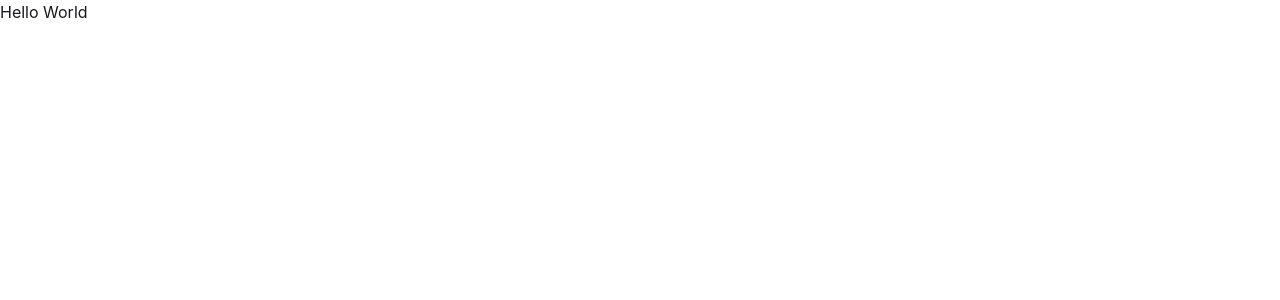
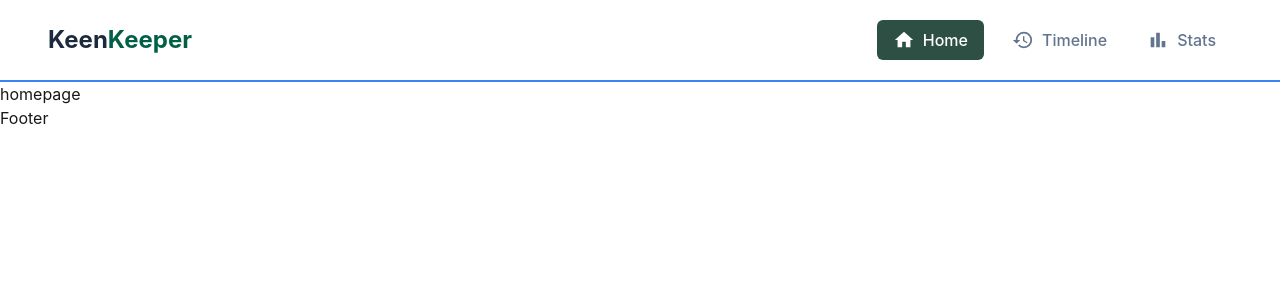
Before and after one commit to Shohan11369/assignment-07-keen-keeper, a React (Vite) app: page / in a window 1280 px wide. Shown: the top 300 px of the page. Built offline with nearby package versions, Linux system fonts and the light colour scheme.

Commit message:
now done navbar part

```diff
--- a/index.html
+++ b/index.html
@@ -2,7 +2,7 @@
 <html lang="en" data-theme="light">
   <head>
     <meta charset="UTF-8" />
-    <link rel="icon" type="image/svg+xml" href="/favicon.svg" />
+    <link rel="icon" type="image/svg+xml" href="" />
     <meta name="viewport" content="width=device-width, initial-scale=1.0" />
     <title>assignment-07-keen-keeper</title>
   </head>
--- a/package.json
+++ b/package.json
@@ -13,6 +13,7 @@
     "@tailwindcss/vite": "^4.2.2",
     "react": "^19.2.4",
     "react-dom": "^19.2.4",
+    "react-icons": "^5.6.0",
     "react-router": "^7.14.0",
     "tailwindcss": "^4.2.2"
   },
--- /dev/null
+++ b/src/components/shared/Footer.jsx
@@ -0,0 +1,11 @@
+import React from 'react';
+
+const Footer = () => {
+    return (
+        <div>
+            Footer
+        </div>
+    );
+};
+
+export default Footer;
--- /dev/null
+++ b/src/components/shared/Navbar.jsx
@@ -0,0 +1,47 @@
+import React from "react";
+import { MdHome, MdHistory, MdBarChart } from "react-icons/md";
+
+const Navbar = () => {
+  return (
+    <div className="navbar bg-base-100 border-b-2 border-[#3b82f6] px-4 md:px-8 lg:px-12 py-3">
+      {/* Logo Section */}
+      <div className="flex-1">
+        <a className="text-xl md:text-2xl font-bold text-slate-800 cursor-pointer">
+          Keen<span className="text-emerald-800">Keeper</span>
+        </a>
+      </div>
+
+      {/* Menu Section */}
+      <div className="flex-none">
+        <ul className="menu menu-horizontal items-center gap-1 md:gap-2 lg:gap-4 px-1">
+          {/* Home Link */}
+          <li>
+            <button className="flex flex-row items-center gap-2 px-3 md:px-4 py-2 bg-[#2D4F44] text-white rounded-md hover:bg-[#243f36] transition-all">
+              <MdHome size={22} />
+              <span className="font-medium text-sm md:text-base">Home</span>
+            </button>
+          </li>
+
+          {/* Timeline Link */}
+          <li>
+            <button className="flex flex-row items-center gap-2 text-slate-500 hover:text-emerald-800 px-2 md:px-3 py-2 transition-all">
+              <MdHistory size={22} />
+
+              <span className="font-medium text-sm md:text-base hidden sm:inline">Timeline</span>
+            </button>
+          </li>
+
+          {/* Stats Link */}
+          <li>
+            <button className="flex flex-row items-center gap-2 text-slate-500 hover:text-emerald-800 px-2 md:px-3 py-2 transition-all">
+              <MdBarChart size={22} />
+              <span className="font-medium text-sm md:text-base hidden sm:inline">Stats</span>
+            </button>
+          </li>
+        </ul>
+      </div>
+    </div>
+  );
+};
+
+export default Navbar;
--- /dev/null
+++ b/src/layout/RootLayout.jsx
@@ -0,0 +1,16 @@
+import React from 'react';
+import { Outlet } from 'react-router';
+import Navbar from '../components/shared/Navbar';
+import Footer from '../components/shared/Footer';
+
+const RootLayout = () => {
+    return (
+        <div>
+            <Navbar/>
+            <Outlet/>
+            <Footer/>
+        </div>
+    );
+};
+
+export default RootLayout;
--- a/src/main.jsx
+++ b/src/main.jsx
@@ -3,12 +3,31 @@ import { createRoot } from "react-dom/client";
 import "./index.css";
 import { RouterProvider } from "react-router/dom";
 import { createBrowserRouter } from "react-router";
-
+import RootLayout from "./layout/RootLayout";
+import HomePage from "./pages/HomePage/HomePage";
+import TimeLine from './pages/TimeLine/TimeLine';
+import FriendDetails from './pages/FriendDetails/FriendDetails';
 
 const router = createBrowserRouter([
   {
     path: "/",
-    element: <div>Hello World</div>,
+    element: <RootLayout />,
+    children: [
+      {
+        index: true,
+        element: <HomePage />,
+      },
+      {
+        path: "/timeline",
+        element: <TimeLine/>,
+      },
+      {
+        path: "/friends",
+        element: <FriendDetails/>,
+      },
+    ],
+
+    errorElement: <h2>This page not found</h2>,
   },
 ]);
 
--- /dev/null
+++ b/src/pages/FriendDetails/FriendDetails.jsx
@@ -0,0 +1,11 @@
+import React from 'react';
+
+const FriendDetails = () => {
+    return (
+        <div>
+            Friends
+        </div>
+    );
+};
+
+export default FriendDetails;
--- /dev/null
+++ b/src/pages/HomePage/HomePage.jsx
@@ -0,0 +1,11 @@
+import React from 'react';
+
+const HomePage = () => {
+    return (
+        <div>
+            homepage
+        </div>
+    );
+};
+
+export default HomePage;
--- /dev/null
+++ b/src/pages/TimeLine/TimeLine.jsx
@@ -0,0 +1,11 @@
+import React from 'react';
+
+const TimeLine = () => {
+    return (
+        <div>
+            Timelines
+        </div>
+    );
+};
+
+export default TimeLine;
```
Also changed, not shown: 1 other file (tests, documents, lock files or other folders).
